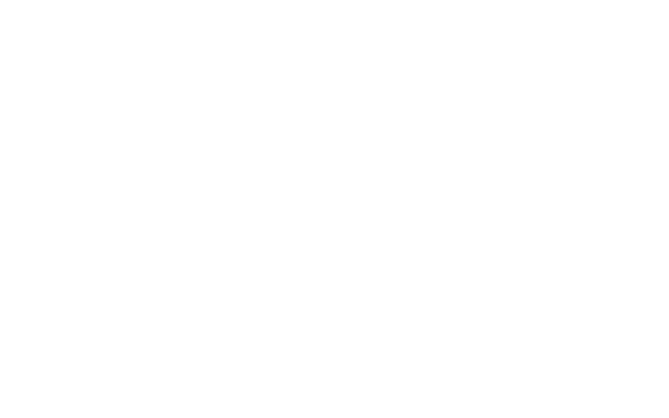
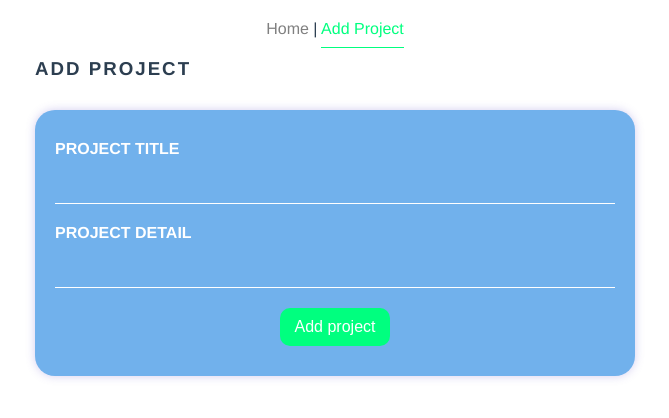
Before and after one commit to zarlinaingtun/VueJsProjectPlanner, a Vue app: page /addProject in a window 1280 px wide. Before the commit this address had no page. Shown: the top 418 px of the page, without its empty margins (305-974 px from the left). Built offline with nearby package versions, Linux system fonts and the light colour scheme.

Commit message:
create AddPrj form style and nav bar and post data to api

```diff
--- a/database/db.json
+++ b/database/db.json
@@ -11,6 +11,18 @@
       "title": "Project title 3",
       "detail": "project detail 3",
       "complete": true
+    },
+    {
+      "title": "title 4",
+      "detail": "detail 4",
+      "complete": false,
+      "id": 4
+    },
+    {
+      "title": "title 5",
+      "detail": "detail 5",
+      "complete": false,
+      "id": 5
     }
   ]
 }
--- a/package.json
+++ b/package.json
@@ -5,7 +5,7 @@
   "scripts": {
     "serve": "vue-cli-service serve",
     "build": "vue-cli-service build",
-    "dev":"json-server --watch database/db.js"
+    "dev":"json-server --watch database/db.json"
   },
   "dependencies": {
     "core-js": "^3.6.5",
--- a/src/App.vue
+++ b/src/App.vue
@@ -1,7 +1,15 @@
 <template>
+<Navbar></Navbar>
   <router-view/>
 </template>
 
+<script>
+import Navbar from './components/Navbar'
+export default {
+  components: { Navbar },
+
+}
+</script>
 <style>
 #app {
   font-family: Avenir, Helvetica, Arial, sans-serif;
--- /dev/null
+++ b/src/components/Navbar.vue
@@ -0,0 +1,29 @@
+<template>
+  <nav>
+      <router-link to="/">Home</router-link> |
+      <router-link :to="{name:'AddProject'}">Add Project</router-link>
+  </nav>
+</template>
+
+<script>
+export default {
+
+}
+</script>
+
+<style scoped>
+ nav{
+    margin: 20px 0px;
+    text-align: center;
+ }
+ a{
+     color:gray;
+     padding:10px 0px;
+     text-decoration: none;
+ }
+a.router-link-active{
+     color:springgreen;
+     border-bottom: 1px solid springgreen;
+
+ }
+</style>
--- a/src/router/index.js
+++ b/src/router/index.js
@@ -1,11 +1,16 @@
 import { createRouter, createWebHistory } from 'vue-router'
 import Home from '../views/Home.vue'
-
+import AddProject from '../views/AddProject.vue'
 const routes = [
   {
     path: '/',
     name: 'Home',
     component: Home
+  },
+  {
+    path:'/addProject',
+    name:'AddProject',
+    component:AddProject
   }
 
 ]
--- /dev/null
+++ b/src/views/AddProject.vue
@@ -0,0 +1,92 @@
+<template>
+  <h3>Add Project</h3>
+  <form @submit.prevent="addProject">
+      <label>Project Title</label>
+      <input type="text" v-model="title"/>
+      <label>Project Detail</label>
+      <input type="text" v-model="detail"/>
+      <button>Add project</button>
+  </form>
+</template>
+
+<script>
+export default {
+   data(){
+       return{
+        title:'',
+        detail:''
+
+       }
+   },
+   methods:{
+       addProject(){
+          fetch('http://localhost:3000/projects',{
+            method:"POST",
+            headers:{
+                "Content-Type":"application/json"
+            },
+            body:JSON.stringify({
+                title:this.title,
+                detail:this.detail,
+                complete:false
+            })
+          })
+          .then(()=>{
+                return this.$router.push({name:'Home'})
+          })
+       }
+   }
+}
+
+</script>
+
+<style>
+*{
+    box-sizing: border-box;
+}
+h3{
+    text-transform: uppercase;
+    letter-spacing: 2px;
+}
+form{
+    padding:20px;
+    margin-top:30px;
+    width:600px;
+    background-color: rgb(113, 177, 236);
+    color:#fff;
+    border-radius: 20px;
+    box-shadow: 0px 0px 10px rgb(109, 94, 206,0.3);
+}
+label{
+       display: block;
+       text-transform: uppercase;
+       font-weight: bold;
+
+       margin:10px 0px;
+   }
+input[type="text"]{
+       background-color: transparent;
+       width:100%;
+       padding:10px;
+       border:0;
+       border-bottom: 1px solid #fff;
+       margin-bottom: 10px;
+   }
+input:focus{
+    outline:0;
+    border-bottom-color: springgreen;
+}
+button{
+    display: block;
+    border:0;
+    padding:10px 15px;
+    color:#fff;
+    background-color:springgreen;
+    font-size: 16px;
+    border-radius: 10px;
+    margin:10px auto;
+}
+button:active{
+    transform: scale(0.89);
+}
+</style>
```
